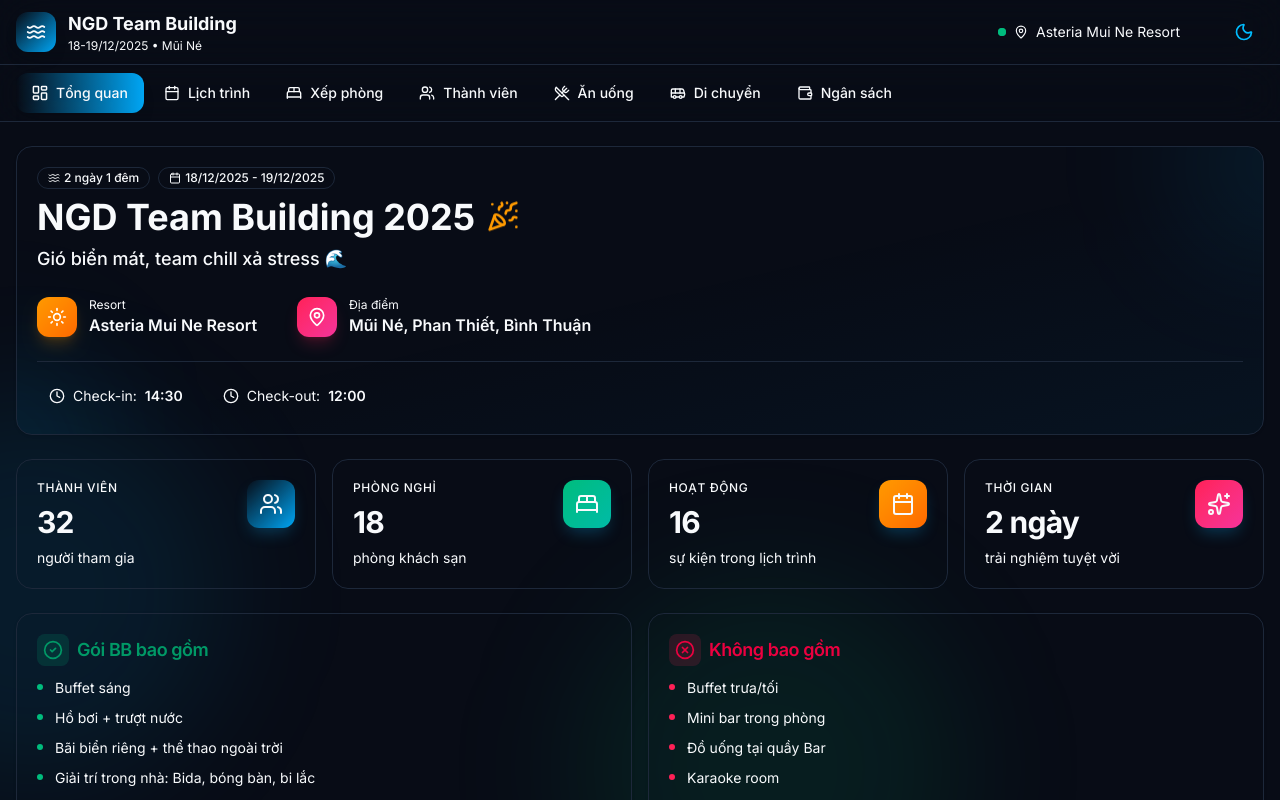
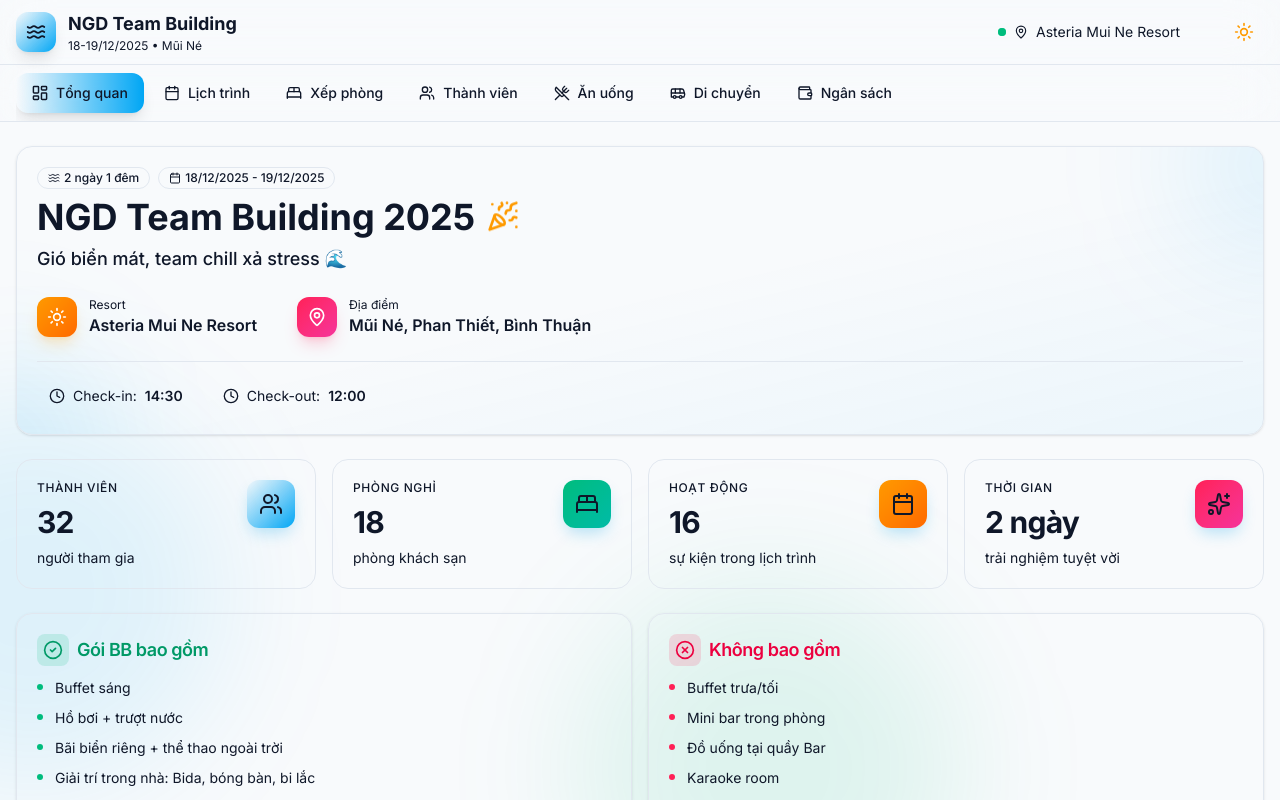
Before and after one commit to long-amanotes/team-building-2025, a React (Vite) app in the folder ngd-team-building/: page / in a window 1280 px wide. Shown: the top 800 px of the page. Built offline with nearby package versions, Linux system fonts and the light colour scheme.

Commit message:
feat: change default theme to light mode

```diff
--- a/ngd-team-building/src/App.tsx
+++ b/ngd-team-building/src/App.tsx
@@ -17,13 +17,13 @@ function App() {
 
   // Initialize theme on mount
   useEffect(() => {
-    // Check if theme is already set, if not set to dark
+    // Check if theme is already set, if not set to light
     const storedTheme = localStorage.getItem('ngd-theme');
     if (storedTheme) {
       const parsed = JSON.parse(storedTheme);
       setTheme(parsed.state.theme);
     } else {
-      setTheme('dark');
+      setTheme('light');
     }
   }, [setTheme]);
 
--- a/ngd-team-building/src/store/theme-store.ts
+++ b/ngd-team-building/src/store/theme-store.ts
@@ -12,9 +12,9 @@ interface ThemeState {
 export const useThemeStore = create<ThemeState>()(
   persist(
     (set, get) => ({
-      theme: 'dark',
+      theme: 'light',
       toggleTheme: () => {
-        const newTheme = get().theme === 'dark' ? 'light' : 'dark';
+        const newTheme = get().theme === 'light' ? 'dark' : 'light';
         set({ theme: newTheme });
         document.documentElement.classList.remove('light', 'dark');
         document.documentElement.classList.add(newTheme);
```
